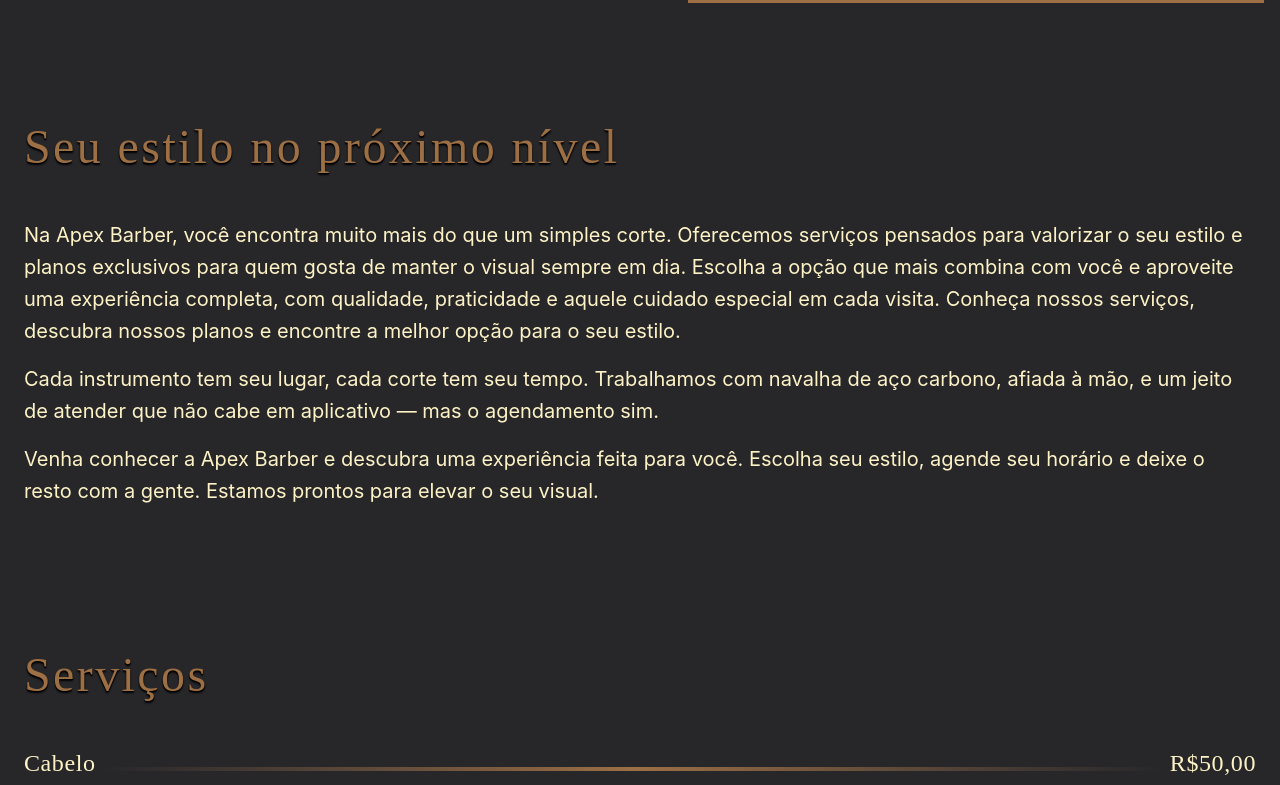
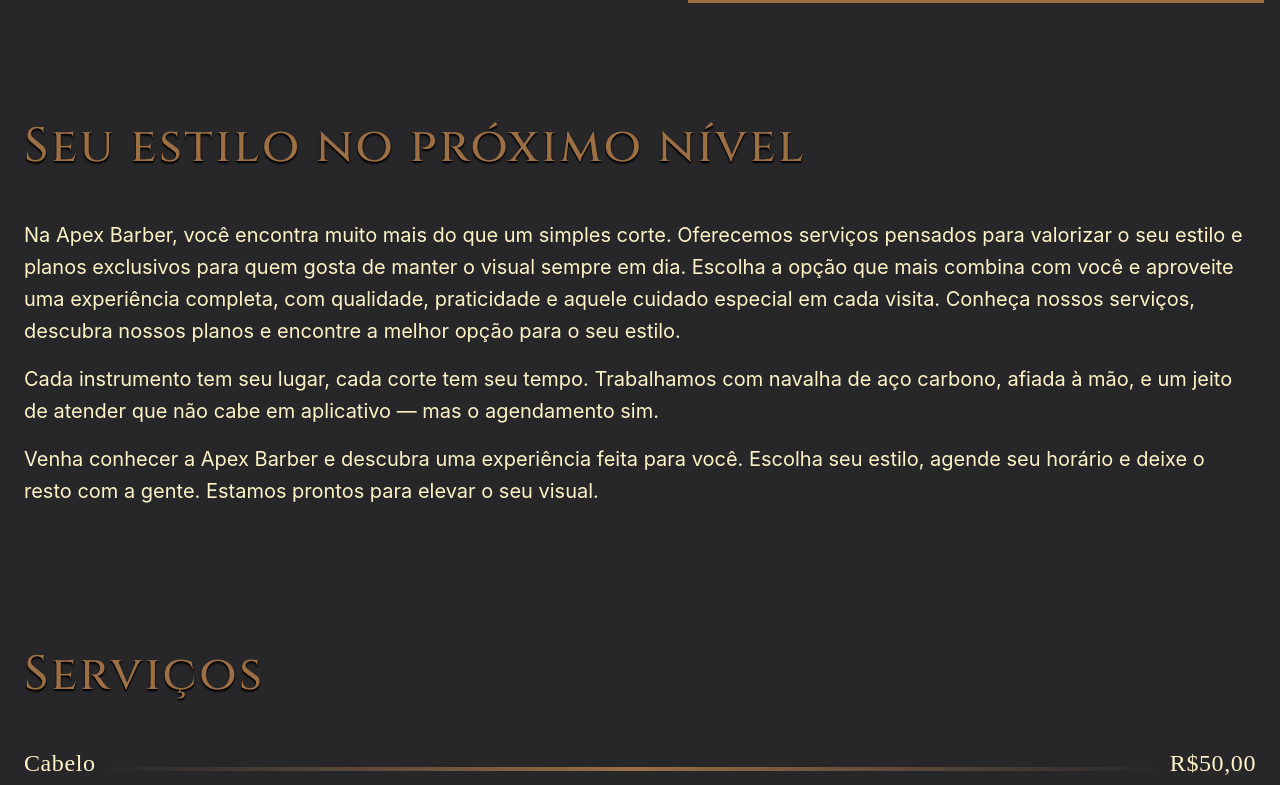
Before and after one commit to LeoMelo23/ApexBarber, a website: page index.html in a window 1280 px wide. Shown: the part 829-1614 px from the top of the page. Drawn offline with Linux system fonts and the light colour scheme.

Commit message:
add preconnect links for improved font loading in index.html

```diff
--- a/index.html
+++ b/index.html
@@ -5,9 +5,13 @@
     <meta name="viewport" content="width=device-width, initial-scale=1.0">
     <link rel="stylesheet" href="../../style/output.css">
     <link rel="shortcut icon" href="/assets/apexcomfundo.png" type="image/x-icon">
+    <link rel="preconnect" href="https://fonts.googleapis.com">
+    <link rel="preconnect" href="https://fonts.gstatic.com" crossorigin>
+    <link href="https://fonts.googleapis.com/css2?family=Cinzel:wght@400..900&display=swap" rel="stylesheet">
     <script src="https://kit.fontawesome.com/334b29d687.js" crossorigin="anonymous"></script>
     <title>Apex Barber</title>
 </head>
+
 <body class= "bg-zinc-800  w-full text-amber-100 relative">
 
   <div class="texture"></div>
```
